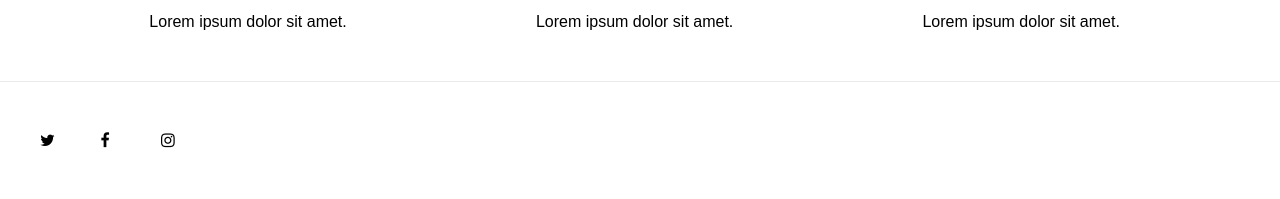
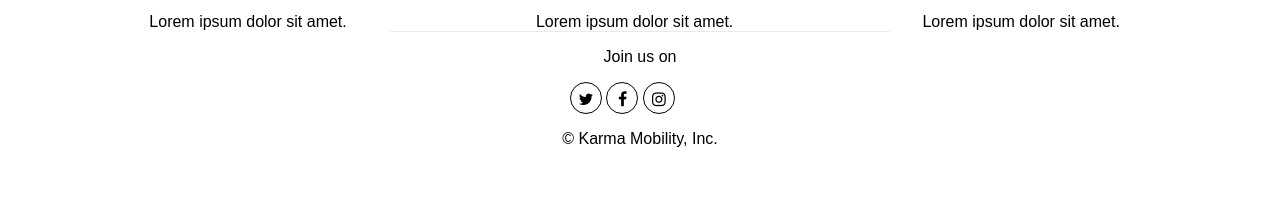
Before and after one commit to joshkuhar/landing-page-clone, a plain HTML site: page css/index.html in a window 1280 px wide. Shown: the part 1015-1214 px from the top of the page. After the commit the page ends 1179 px from the top, so only its background shows below. Drawn offline with Linux system fonts and the light colour scheme.

Commit message:
commit message

```diff
--- a/css/index.html
+++ b/css/index.html
@@ -49,7 +49,8 @@
         </div>
     </div>
 	<footer class="social">
-    <div class="content">
+    <div class="content1">
+        <div class="text">Join us on</div>
         <ul class="icons">
             <li>
                 <i class="fa fa-twitter"></i>
@@ -61,6 +62,7 @@
                 <i class="fa fa-instagram"></i>
             </li>
         </ul>
+        <div class="bottomText">&#169 Karma Mobility, Inc.</div>
     </div>
 </footer>
 </body>
--- a/css/style.css
+++ b/css/style.css
@@ -118,28 +118,9 @@ div {
     text-align:center;
 }
 
-.fa {
-    display: inline-block;
-}
 .widget img {
     display:block;
     margin:0 auto;
-}
-
-button:hover {
-    background-color: #f55b59;
-    cursor: pointer;
-}
-
-.icons {
-    margin: auto 0;
-}
-
-.icons li {
-    width: 3.5em;
-    height: 4em;
-    display: inline-block;
-    margin: auto 0;
 }
 
 button {
@@ -156,12 +137,47 @@ button {
     margin: 0 auto;
 }
 
-footer {
-    border-top:1px solid #eaeaea;
-    margin:50px 0;
+button:hover {
+    background-color: #f55b59;
+    cursor: pointer;
 }
 
-footer p {
-    text-align:center;
-    padding-top:50px;
+.social {
+    border-top:1px solid #eaeaea;
+    margin: 0 auto;
+    width: 500px;
 }
+
+.content1 {
+    width: 500px;
+}
+
+.text {
+    text-align: center;
+    padding-top: 1em;
+    padding-bottom: 1em;
+}
+
+.bottomText {
+    text-align: center;
+    padding-top: 1em;
+    padding-bottom: 1em;
+    font-weight: lighter;
+}
+.icons {
+    width: 300px;
+    margin: 0 auto;
+    padding-left: 80px;
+    padding-right: 80px;
+}
+
+.icons li {
+    width: 2em;
+    height: 2em;
+    padding-top: .5em;
+    padding-bottom: .5em;
+    display: inline-block;
+    border: solid 1px;
+    border-radius: 50%;
+    text-align: center;
+}
```
